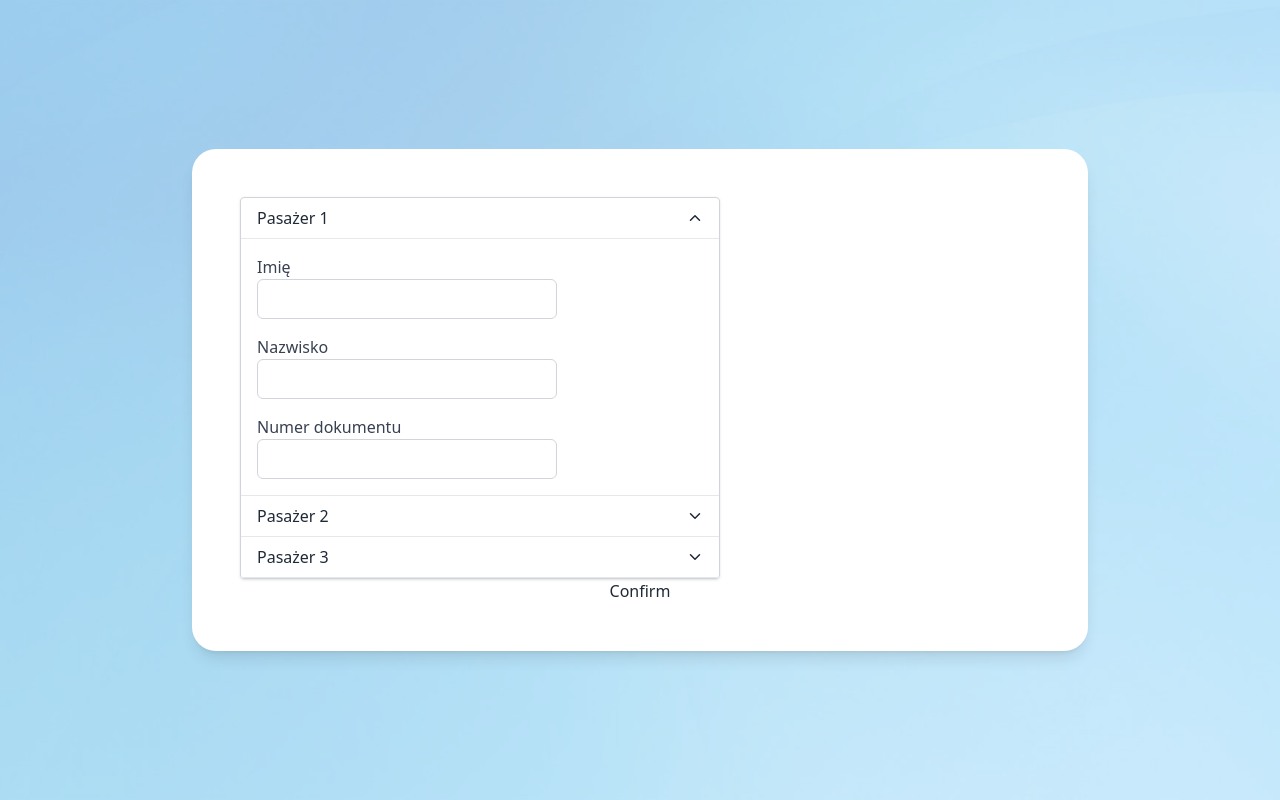
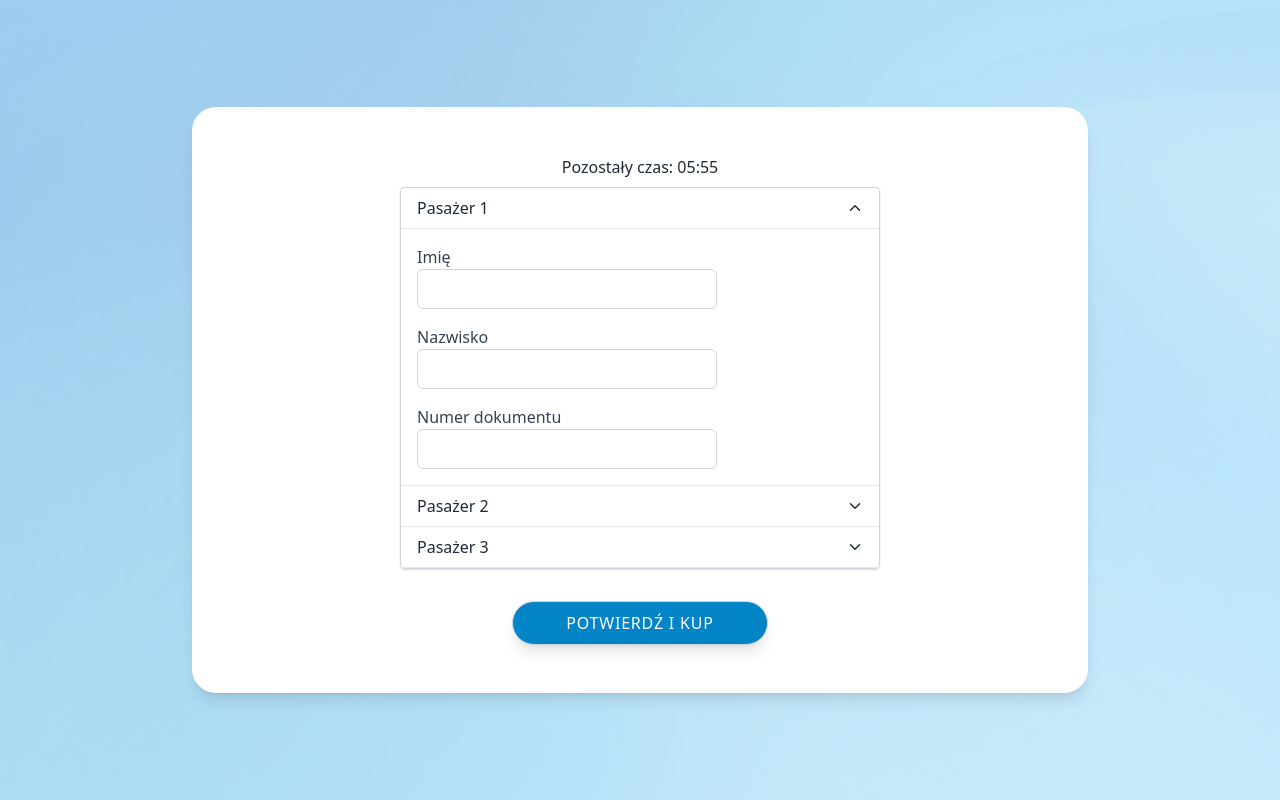
Before and after one commit to kstajer/flight-booking, a React (Create React App) app in the folder app/frontend/: page /details in a window 1280 px wide. Built offline with nearby package versions, Linux system fonts and the light colour scheme.

Commit message:
add timer, remove utcOffset

```diff
--- a/app/frontend/src/components/ChooseSeatsPage.jsx
+++ b/app/frontend/src/components/ChooseSeatsPage.jsx
@@ -20,11 +20,11 @@ function ChooseSeatsPage() {
   moment.locale("pl");
 
   const getTime = (date) => {
-    return moment(date).utcOffset(0).format("HH:mm");
+    return moment(date).format("HH:mm");
   };
 
   const getDate = (date) => {
-    return moment(date).utcOffset(0).format("D MMMM yyyy");
+    return moment(date).format("D MMMM yyyy");
   };
 
   const options = [
@@ -61,9 +61,11 @@ function ChooseSeatsPage() {
         method: "post",
         url: "http://localhost:8000/api/create_booking/",
         params: createBookingParams,
+      }).then((response) => {
+        console.log(response.data);
+        setFlight(response.data);
+        setAvailableSeats(response.data.available_seats);
       });
-      setFlight(response.data);
-      setAvailableSeats(response.data.available_seats);
     } catch (error) {
       alert("Something went wrong. Please try again.");
     }
--- a/app/frontend/src/components/EnterDetailsPage.jsx
+++ b/app/frontend/src/components/EnterDetailsPage.jsx
@@ -1,5 +1,6 @@
 import React, { useState } from "react";
 import ExpandingContent from "./ExpandingContent";
+import Timer from "./Timer";
 
 function EnterDetailsPage() {
   const [openIds, setOpenIds] = useState([0]);
@@ -44,7 +45,8 @@ function EnterDetailsPage() {
   };
 
   return (
-    <div className="bg-white rounded-3xl w-[70%] h-fit z-20 p-12 shadow-lg flex flex-col text-gray-800">
+    <div className="bg-white rounded-3xl w-[70%] h-fit z-20 p-12 shadow-lg items-center flex flex-col text-gray-800">
+      <Timer booking_id={10} />
       <div className="border border-gray-300 rounded shadow w-[60%]">
         {Array.from({ length: amount }, (_, index) => (
           <ExpandingContent
@@ -57,7 +59,12 @@ function EnterDetailsPage() {
           />
         ))}
       </div>
-      <button onClick={handleConfirm}>Confirm</button>
+      <button
+        onClick={handleConfirm}
+        className="w-64 h-11 mt-8 font-medium bg-sky-600 uppercase rounded-full border border-gray-300 tracking-wider hover:border-sky-800 hover:border-2 shadow-lg text-white"
+      >
+        Potwierdź i kup
+      </button>
     </div>
   );
 }
--- a/app/frontend/src/components/ResultsPage.jsx
+++ b/app/frontend/src/components/ResultsPage.jsx
@@ -15,11 +15,11 @@ function ResultsPage() {
   moment.locale("pl");
 
   const getTime = (date) => {
-    return moment(date).utcOffset(0).format("HH:mm");
+    return moment(date).format("HH:mm");
   };
 
   const getDate = (date) => {
-    return moment(date).utcOffset(0).format("D MMMM yyyy");
+    return moment(date).format("D MMMM yyyy");
   };
 
   const handleSubmit = (clickedFlightId) => {
--- /dev/null
+++ b/app/frontend/src/components/Timer.jsx
@@ -0,0 +1,48 @@
+import React, { useState, useEffect } from "react";
+
+const Timer = ({ booking_id }) => {
+  const [timeLeft, setTimeLeft] = useState(360);
+
+  useEffect(() => {
+    const storedBookingId = localStorage.getItem("booking_id");
+    const storedTimeLeft =
+      parseInt(localStorage.getItem("timeLeft"), 10) || 360;
+
+    if (storedBookingId === `${booking_id}`) {
+      setTimeLeft(storedTimeLeft);
+    } else {
+      setTimeLeft(360);
+      localStorage.setItem("booking_id", booking_id);
+      localStorage.setItem("timeLeft", "360");
+    }
+
+    const timerInterval = setInterval(() => {
+      setTimeLeft((prevTime) => {
+        if (prevTime > 0) {
+          localStorage.setItem("timeLeft", prevTime - 1);
+          return prevTime - 1;
+        } else {
+          clearInterval(timerInterval);
+          console.log("Timer expired!");
+          return 0;
+        }
+      });
+    }, 1000);
+
+    return () => clearInterval(timerInterval);
+  }, [booking_id]);
+
+  const minutes = Math.floor(timeLeft / 60);
+  const seconds = timeLeft % 60;
+
+  return (
+    <div className="mb-2">
+      <p>
+        Pozostały czas: {String(minutes).padStart(2, "0")}:
+        {String(seconds).padStart(2, "0")}
+      </p>
+    </div>
+  );
+};
+
+export default Timer;
```
